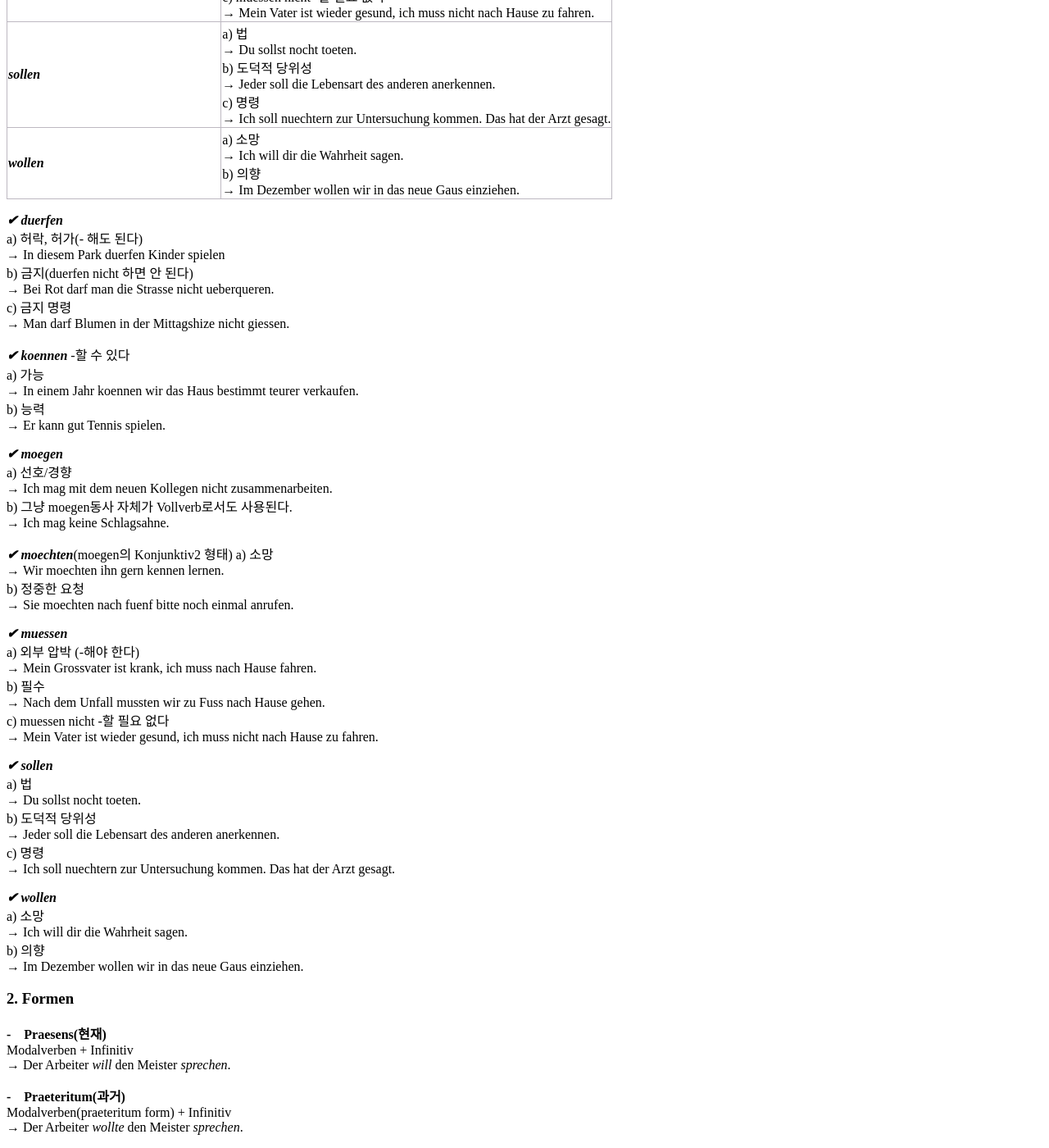
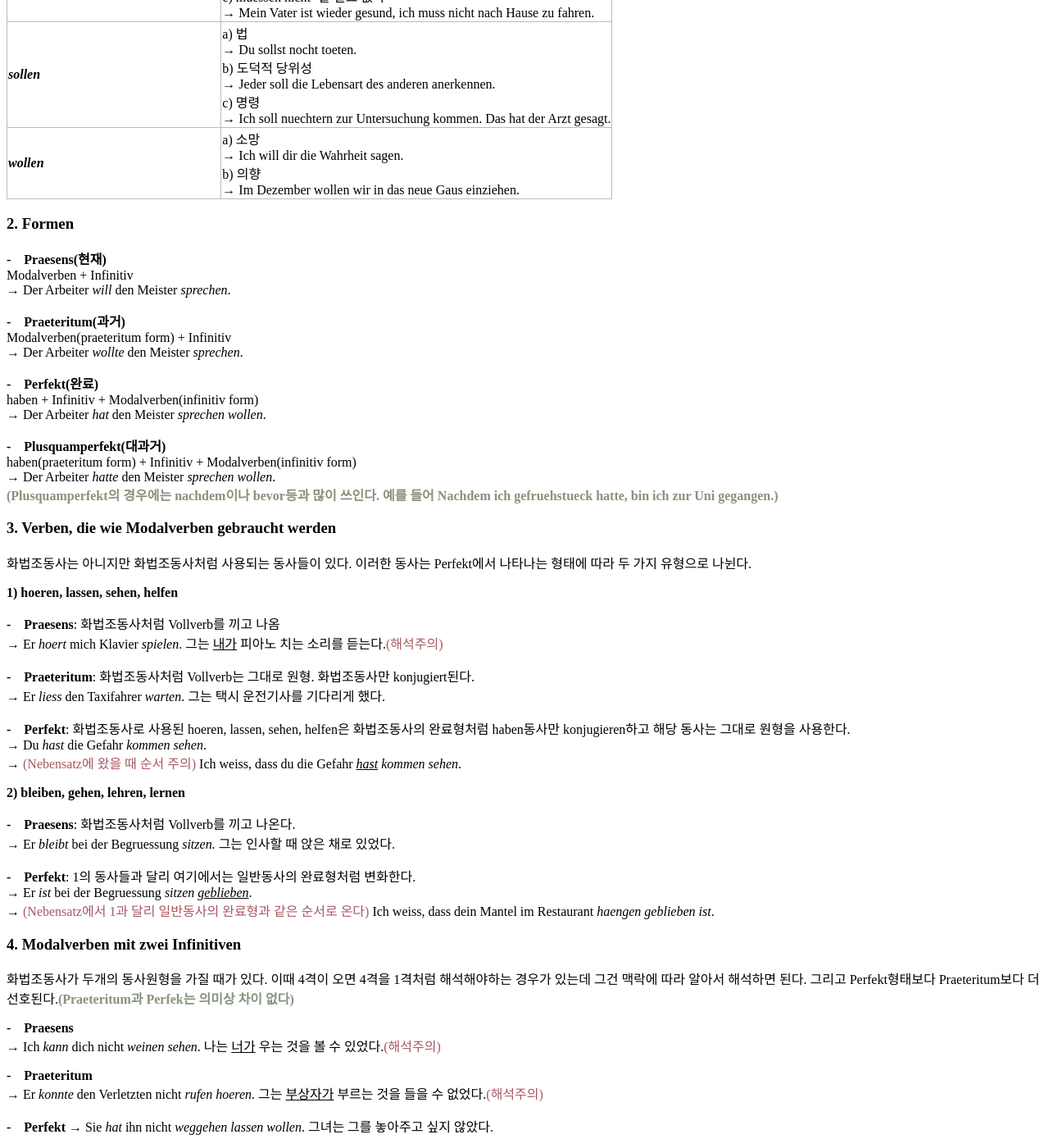
Before and after one commit to finddme/finddme.github.io, a Jekyll site: the page built from _posts/2021-01-24-DeutschGrammtik.md, in a window 1280 px wide and 1400 px high, scrolled down 1083 px. Shown: the whole window at 82% size. Built offline with Jekyll 4.4.1, drawn with Linux system fonts in a browser that asks for light colours.

Commit message:
Update 2021-01-24-DeutschGrammtik.md

```diff
--- a/_posts/2021-01-24-DeutschGrammtik.md
+++ b/_posts/2021-01-24-DeutschGrammtik.md
@@ -58,58 +58,6 @@ Modalverben(화법조동사)는 행동의 태도를 나타내주는 동사라서
  </body>
 </html>
 
-
-
-***&#10004; duerfen***
-a\) 허락, 허가(- 해도 된다)
-→ In diesem Park duerfen Kinder spielen
-b\) 금지(duerfen nicht 하면 안 된다)
-→ Bei Rot darf man die Strasse nicht ueberqueren.
-c\) 금지 명령
-→ Man darf Blumen in der Mittagshize nicht giessen.
-
-***&#10004; koennen*** -할 수 있다
-a\) 가능
-→ In einem Jahr koennen wir das Haus bestimmt teurer verkaufen.
-b\) 능력
-→ Er kann gut Tennis spielen.
-
-
-***&#10004; moegen***
-a\) 선호/경향
-→ Ich mag mit dem neuen Kollegen nicht zusammenarbeiten.
-b\) 그냥 moegen동사 자체가 Vollverb로서도 사용된다.
-→ Ich mag keine Schlagsahne.
-
-
-***&#10004; moechten***(moegen의 Konjunktiv2 형태)
-a\) 소망
-→ Wir moechten ihn gern kennen lernen.
-b\) 정중한 요청
-→ Sie moechten nach fuenf bitte noch einmal anrufen.
-
-
-***&#10004; muessen***
-a\) 외부 압박 (-해야 한다)
-→ Mein Grossvater ist krank, ich muss nach Hause fahren.
-b\) 필수
-→ Nach dem Unfall mussten wir zu Fuss nach Hause gehen.
-c\) muessen nicht -할 필요 없다
-→ Mein Vater ist wieder gesund, ich muss nicht nach Hause zu fahren.
-
-***&#10004; sollen***
-a\) 법
-→ Du sollst nocht toeten.
-b\) 도덕적 당위성
-→ Jeder soll die Lebensart des anderen anerkennen.
-c\) 명령
-→ Ich soll nuechtern zur Untersuchung kommen. Das hat der Arzt gesagt.
-
-***&#10004; wollen***
-a\) 소망
-→ Ich will dir die Wahrheit sagen.
-b\) 의향
-→ Im Dezember wollen wir in das neue Gaus einziehen.
 
 
 ### 2. Formen
```
